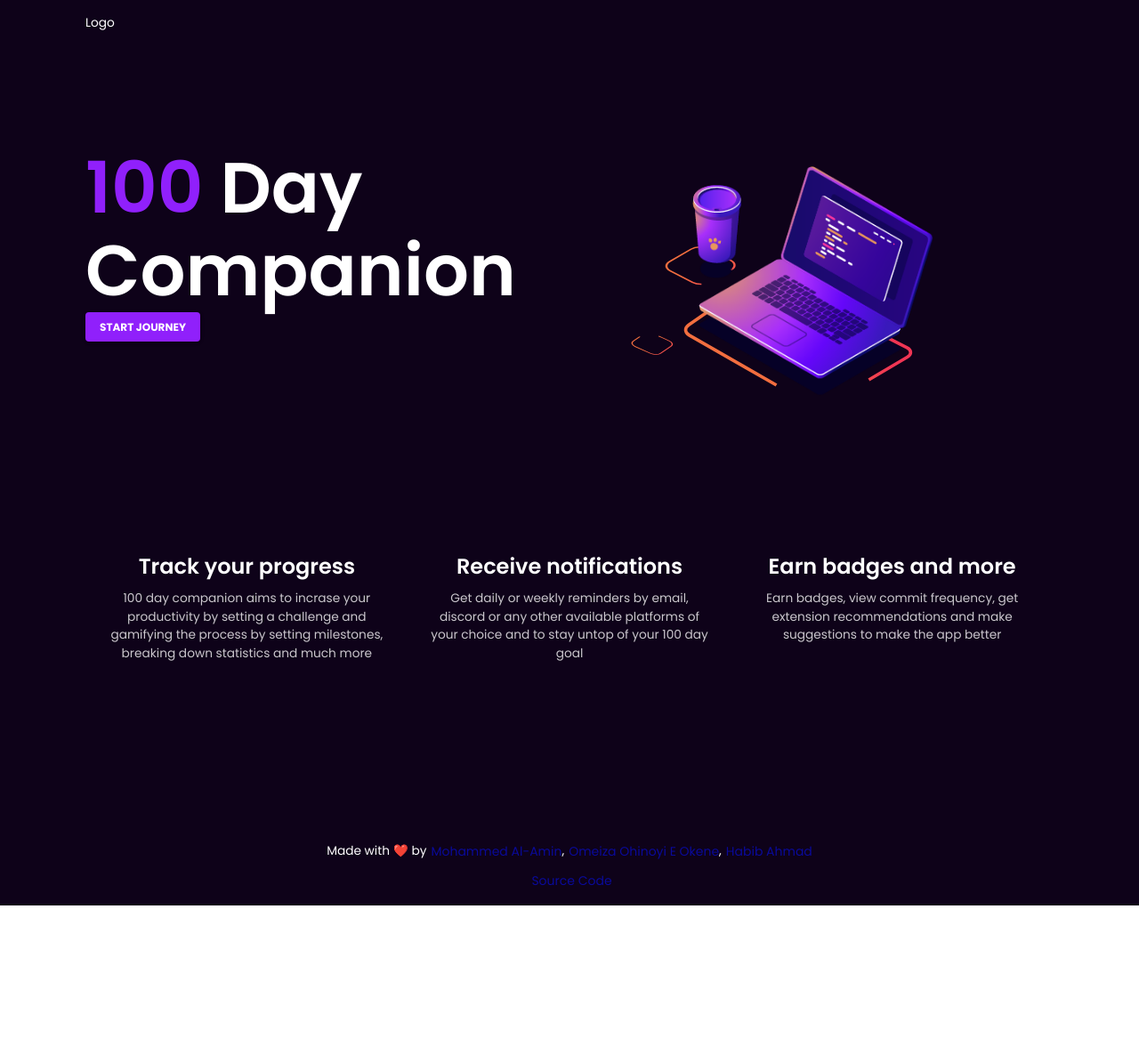
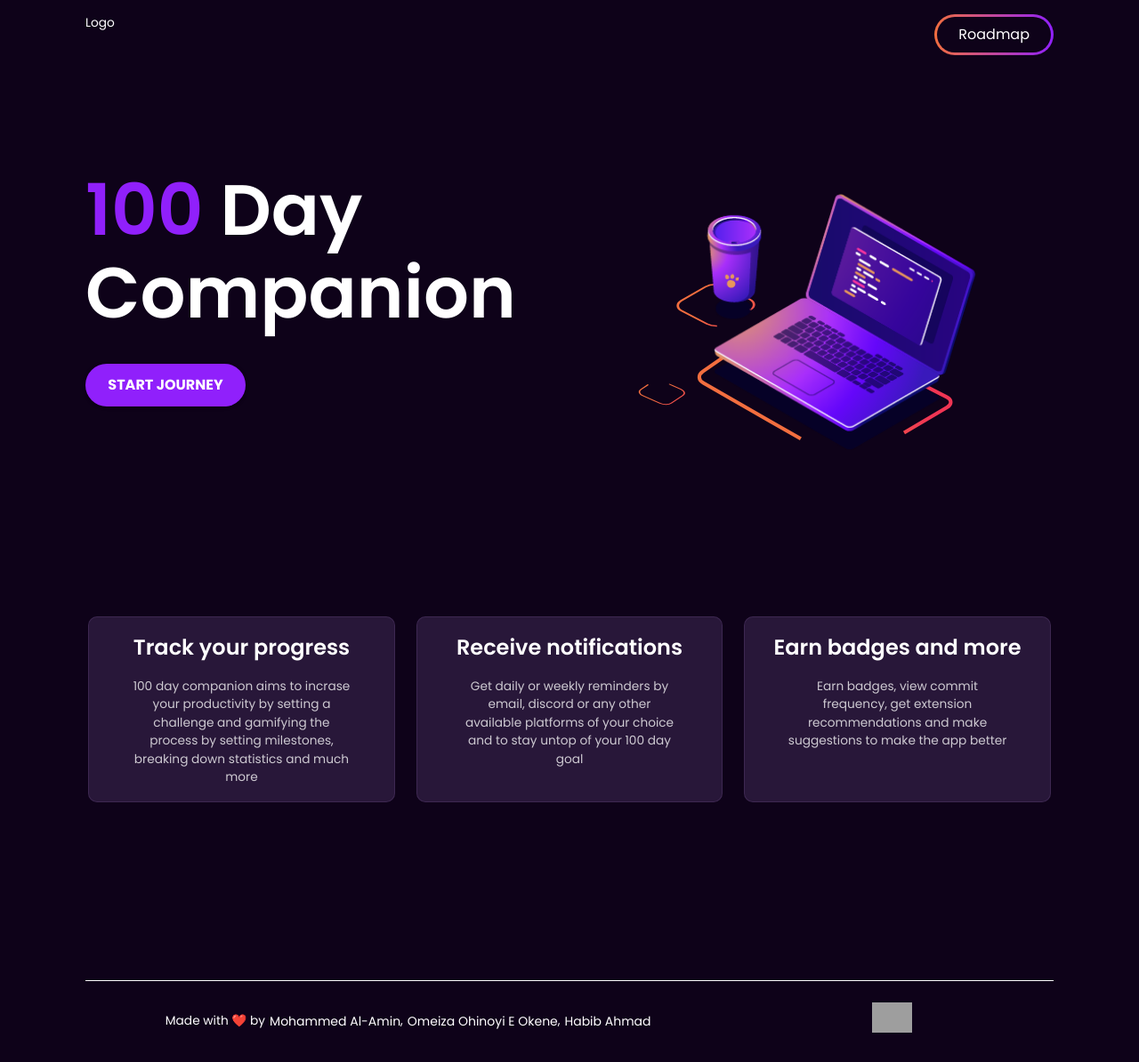
Before and after one commit to arndom/100Days-Companion, a React (Create React App) app: page /landing in a window 1280 px wide. Shown: the whole page at 89% size. Before the commit the page ends 1018 px from the top, so only its background shows below. Built offline with nearby package versions, Linux system fonts and the light colour scheme; grey boxes are pictures that could not be loaded.

Commit message:
Second iteration of the landing page UI

```diff
--- a/src/assets/svgs/animatedSVG.tsx
+++ b/src/assets/svgs/animatedSVG.tsx
@@ -1,4 +1,4 @@
 import Lottie from 'react-lottie-player';
 import * as animationData from './animatedSVGData.json';
 
-export const AnimatedSVG = () => <Lottie loop animationData={animationData} play />;
+export const AnimatedSVG = () => <Lottie loop animationData={animationData} play style={{ marginRight: '-5vw' }} />;
--- a/src/pages/Landing/Landing.tsx
+++ b/src/pages/Landing/Landing.tsx
@@ -1,4 +1,4 @@
-import { Button, Grid, Typography } from '@mui/material';
+import { Button, Grid, IconButton, Typography } from '@mui/material';
 import { AnimatedSVG } from '../../assets/svgs/animatedSVG';
 import { useStyles } from './useStyles';
 
@@ -7,45 +7,56 @@ const Landing = () => {
 
   return (
     <Grid container className={classes.landing}>
-      <Grid item xs={12}>
+      <Grid item xs={6}>
         Logo
+      </Grid>
+      <Grid item xs={6}>
+        <Button variant="outlined" className={classes.roadmap} disableRipple>
+          <Typography>Roadmap</Typography>
+        </Button>
       </Grid>
 
       <Grid container className={classes.header}>
-        <Grid item xs={12} md={6}>
+        <Grid item xs={12} md={6} marginBottom={{ xs: 5, md: 0 }}>
           <Typography variant="h1" className={classes.heading}>
             <span style={{ color: '#9020fb' }}>100 </span>Day Companion
           </Typography>
-          <Button variant="contained">Start journey</Button>
+          <Button variant="contained" className={classes.btn}>
+            Start journey
+          </Button>
         </Grid>
         <Grid item xs={12} md={6}>
           <AnimatedSVG />
         </Grid>
       </Grid>
 
-      <Grid item xs={12} sm={4} className={classes.feature}>
+      <Grid container gap={3} justifyContent="center">
+        <Grid item xs={12} sm={3.8} className={classes.feature}>
           <Typography className={classes.featureHeading}>Track your progress</Typography>
           <Typography className={classes.featureBody}>
             100 day companion aims to incrase your productivity by setting a challenge and gamifying the process by
             setting milestones, breaking down statistics and much more
           </Typography>
         </Grid>
-      <Grid item xs={12} sm={4} className={classes.feature}>
+        <Grid item xs={12} sm={3.8} className={classes.feature}>
           <Typography className={classes.featureHeading}>Receive notifications</Typography>
           <Typography className={classes.featureBody}>
             Get daily or weekly reminders by email, discord or any other available platforms of your choice and to stay
             untop of your 100 day goal
           </Typography>
         </Grid>
-      <Grid item xs={12} sm={4} className={classes.feature}>
+        <Grid item xs={12} sm={3.8} className={classes.feature}>
           <Typography className={classes.featureHeading}>Earn badges and more</Typography>
           <Typography className={classes.featureBody}>
-          Earn badges, view commit frequency, get extension recommendations and make suggestions to make the app better
+            Earn badges, view commit frequency, get extension recommendations and make suggestions to make the app
+            better
           </Typography>
         </Grid>
+      </Grid>
 
-      <Grid item xs={12} className={classes.footer}>
-        <Typography sx={{ marginBottom: 1 }}>
+      <Grid container alignItems="center" className={classes.footer}>
+        <Grid item xs={12} md={8} sx={{ textAlign: 'center' }}>
+          <Typography>
             Made with ❤️ by
             <Button target="_blank" href="http://github.com/arndom" className={classes.link} disableRipple>
               Mohammed Al-Amin
@@ -59,14 +70,22 @@ const Landing = () => {
               Habib Ahmad
             </Button>
           </Typography>
-        <Button
+        </Grid>
+
+        <Grid item xs={12} md={4}>
+          <IconButton
             target="_blank"
             href="http://github.com/arndom/100Days-Companion"
-          className={classes.link}
+            sx={{ display: 'block', margin: '0 auto' }}
             disableRipple
           >
-          Source Code
-        </Button>
+            <img
+              src="https://www.nicepng.com/png/full/52-520535_free-files-github-github-icon-png-white.png"
+              alt="GitHub"
+              style={{ width: '45px' }}
+            />
+          </IconButton>
+        </Grid>
       </Grid>
     </Grid>
   );
--- a/src/pages/Landing/useStyles.ts
+++ b/src/pages/Landing/useStyles.ts
@@ -17,6 +17,31 @@ export const useStyles = makeStyles((theme: Theme) => ({
     },
   },
 
+  roadmap: {
+    '&.MuiButton-root': {
+      background: 'linear-gradient(to right, #F26E3F, #9020fb)',
+      border: 'none',
+      borderRadius: '30px',
+      padding: '3px',
+      display: 'block',
+      marginLeft: 'auto',
+
+      '&:hover': {
+        border: 'none',
+      },
+    },
+
+    '&>.MuiTypography-root': {
+      borderRadius: '30px',
+      background: '#0e0219',
+      width: '100%',
+      padding: theme.spacing(1, 3),
+      textTransform: 'none',
+      fontSize: '1rem',
+      color: '#fff',
+    },
+  },
+
   header: {
     margin: theme.spacing(12, 0, 9, 0),
 
@@ -26,42 +51,46 @@ export const useStyles = makeStyles((theme: Theme) => ({
   },
 
   heading: {
-    paddingTop: theme.spacing(4),
-    marginBottom: theme.spacing(4),
+    '&.MuiTypography-root': {
+      paddingTop: theme.spacing(4),
+      marginBottom: theme.spacing(4),
+    },
+  },
 
-    [theme.breakpoints.down('md')]: {
-      marginBottom: theme.spacing(40),
+  btn: {
+    '&.MuiButton-root': {
+      width: 180,
+      height: 48,
+      borderRadius: 30,
+      fontSize: '1rem ',
     },
   },
 
   feature: {
     textAlign: 'center',
+    border: '1px solid #7f5ba13d',
+    borderRadius: 10,
+    minHeight: 150,
+    backgroundColor: '#7f5ba13d',
 
     '&.MuiGrid-root': {
-      padding: theme.spacing(0, 3),
+      padding: theme.spacing(2),
       marginBottom: theme.spacing(5),
-
-      [theme.breakpoints.down('md')]: {
-        padding: theme.spacing(0, 2),
-      },
-
-      [theme.breakpoints.down('sm')]: {
-        padding: theme.spacing(0),
-      },
     },
   },
 
   featureHeading: {
     '&.MuiTypography-root': {
       fontSize: '1.5rem',
-      marginBottom: theme.spacing(),
+      marginBottom: theme.spacing(2),
       fontWeight: 600,
     },
   },
 
   featureBody: {
     '&.MuiTypography-root': {
-      color: '#ffffffc7',
+      color: '#ffffffc4',
+      padding: theme.spacing(0, 4),
 
       [theme.breakpoints.down('sm')]: {
         fontSize: '1rem',
@@ -70,11 +99,9 @@ export const useStyles = makeStyles((theme: Theme) => ({
   },
 
   footer: {
-    textAlign: 'center',
-
-    '&.MuiGrid-root': {
-      marginTop: theme.spacing(20),
-    },
+    marginTop: theme.spacing(20),
+    borderTop: '1px solid #fff',
+    paddingTop: theme.spacing(2),
   },
 
   link: {
@@ -85,7 +112,7 @@ export const useStyles = makeStyles((theme: Theme) => ({
       minWidth: 0,
       fontWeight: 400,
       fontSize: '.875rem',
-      color: '#0A0A9A',
+      color: '#fff',
 
       '&:hover': {
         backgroundColor: 'transparent',
```
Lines whose indentation alone changed are shown as unchanged.
